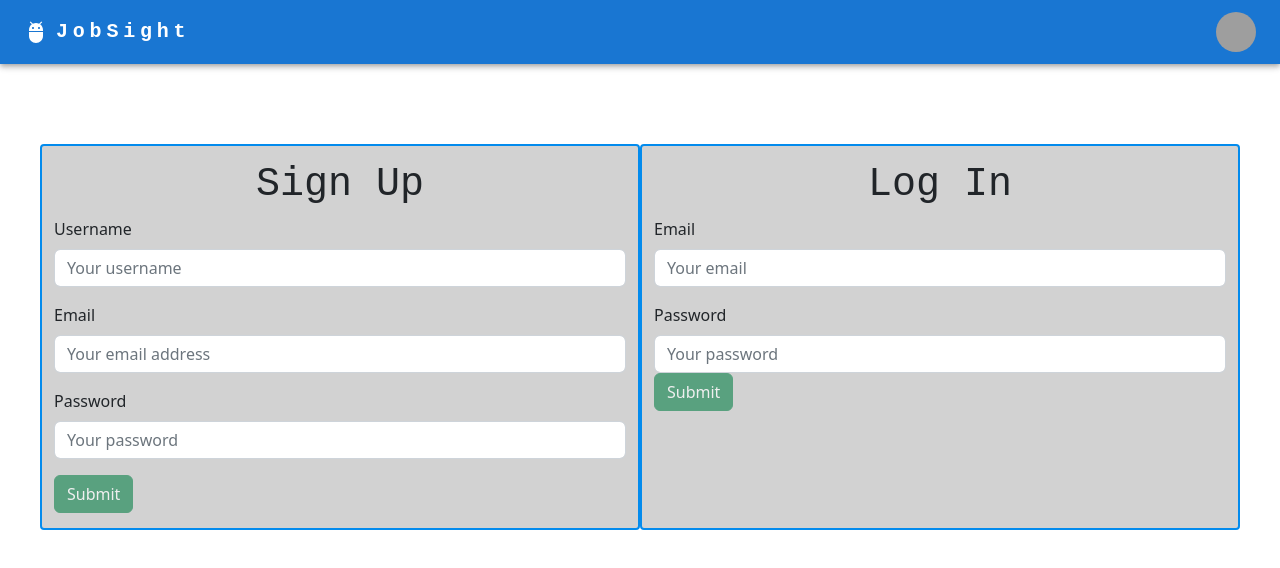
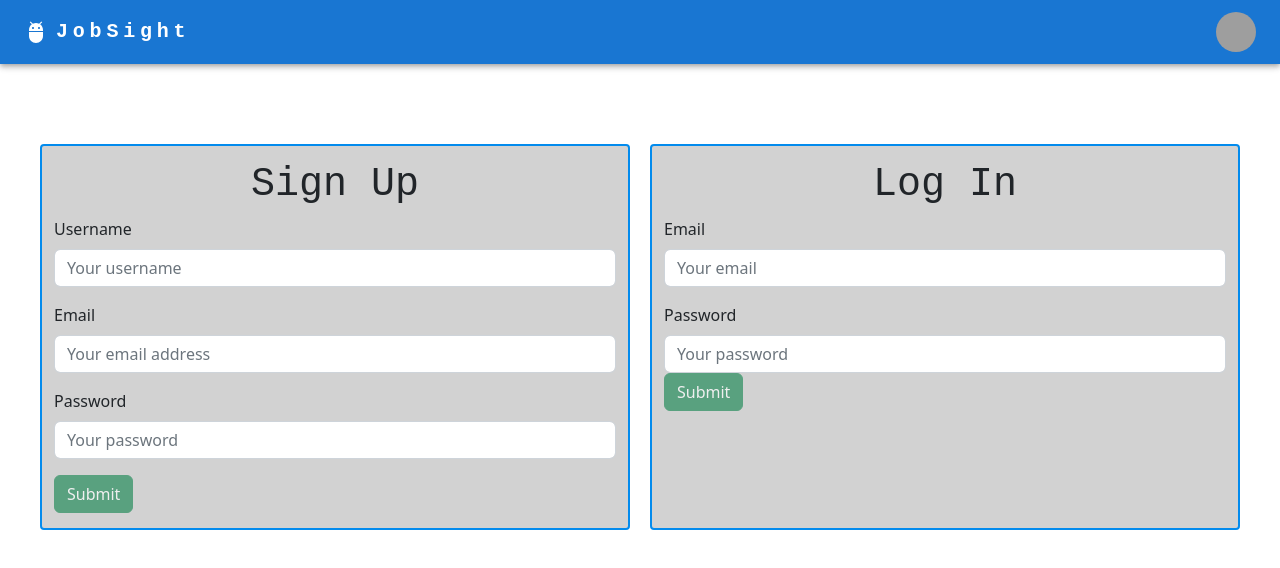
Before and after one commit to Nevin-Lewis/job_searcher, a React (Create React App) app in the folder client/: page / in a window 1280 px wide. Shown: the top 568 px of the page. Built offline with nearby package versions, Linux system fonts and the light colour scheme; grey boxes are pictures that could not be loaded.

Commit message:
space between login signup

```diff
--- a/client/package.json
+++ b/client/package.json
@@ -29,6 +29,7 @@
     "react-dnd": "^16.0.1",
     "react-dnd-html5-backend": "^16.0.1",
     "react-dom": "^17.0.2",
+    "react-icons": "^4.8.0",
     "react-router-dom": "^6.8.2",
     "react-scripts": "5.0.1",
     "styled-components": "^5.3.8",
--- a/client/src/App.css
+++ b/client/src/App.css
@@ -101,6 +101,7 @@ h1 {
   max-width: 400px;
 }
 
+
 .searchIcon {
   font-size: 2rem;
   margin: left;
@@ -110,8 +111,10 @@ h1 {
 
 .logsign {
 display: flex;
+gap: 20px;
 margin: 40px;
 justify-content: space-between;
+
 }
 
  #wishlist {
--- a/client/src/App.js
+++ b/client/src/App.js
@@ -15,6 +15,7 @@ import HomePage from './Pages/HomePage';
 // import JobTrack from './Pages/JobTrack';
 import JobDetails from './Pages/JobDetails';
 import Profile from './Pages/Profile';
+
 
 const httpLink = createHttpLink({
   uri: '/graphql',
@@ -55,6 +56,8 @@ function App() {
           </Routes>
         </>
       </Router>
+
+
     </ApolloProvider>
   );
 }
```
Also changed, not shown: client/src/Pages/HomePage.js (+8 -4 lines), 1 other file (tests, documents, lock files or other folders).
